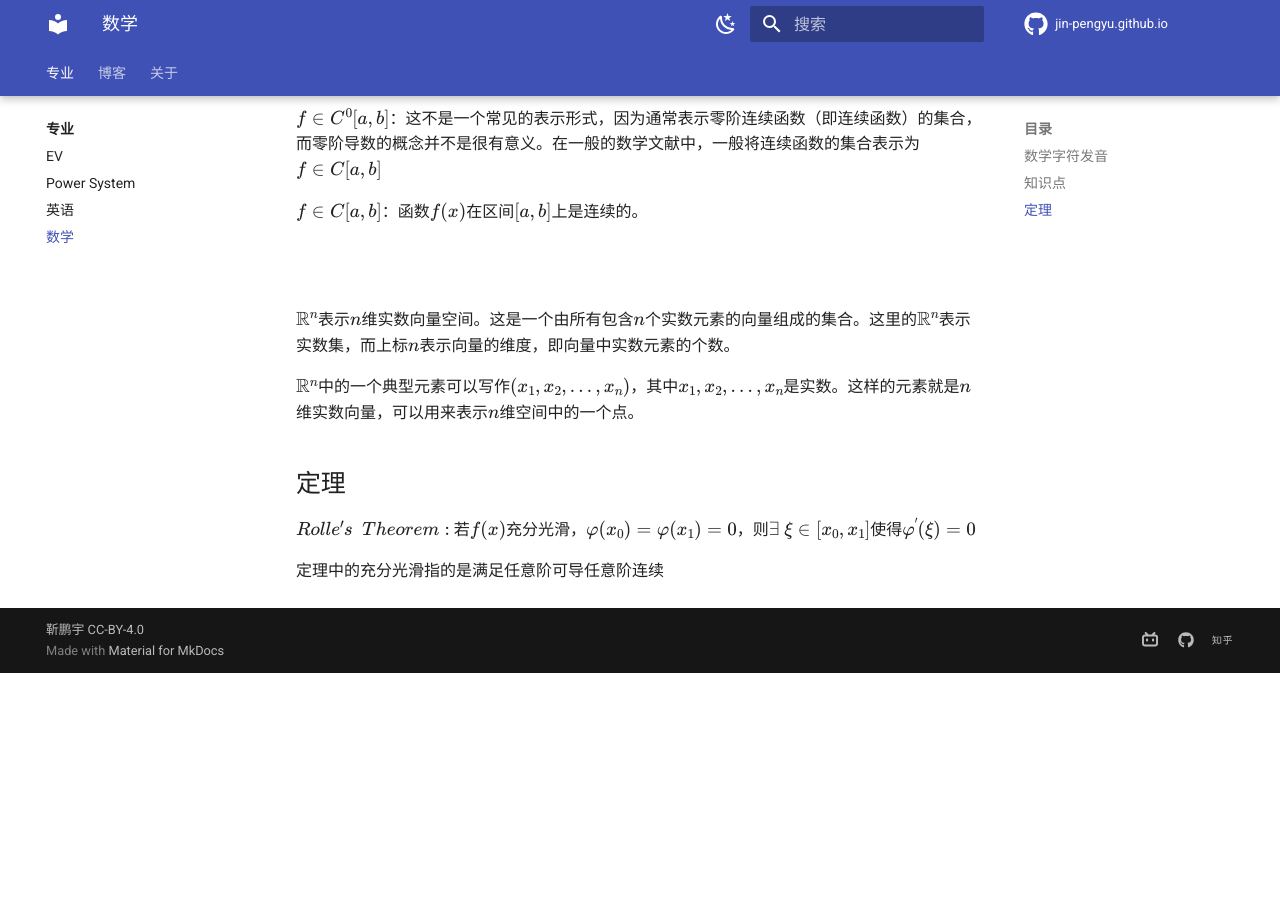
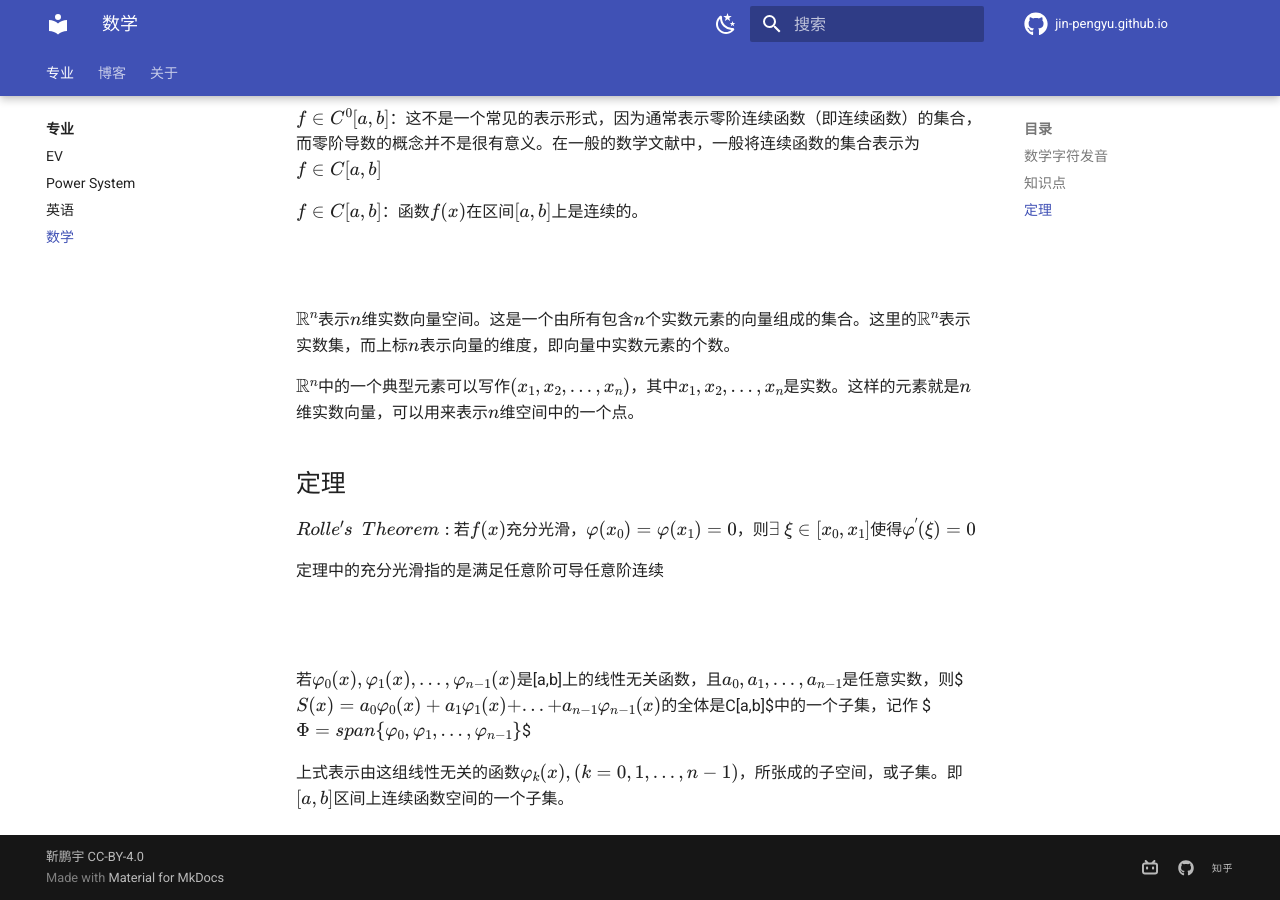
Before and after one commit to Pengyu-Jin/Pengyu-Jin.github.io, an MkDocs documentation site: the page built from docs/major/math/math.md, in a window 1280 px wide and 900 px high, scrolled down 731 px. Built offline with MkDocs 1.6.1 and Material for MkDocs 9.7.7, drawn with Linux system fonts in a browser that asks for light colours; before the commit the page ends 1404 px from its top, so only the background shows below that.

Commit message:
style change 242

```diff
--- a/docs/major/math/math.md
+++ b/docs/major/math/math.md
@@ -40,3 +40,10 @@ $\mathbb{R}^n$中的一个典型元素可以写作$(x_1,x_2,...,x_n)$，其中$x
 $Rolle's \ \  Theorem:$ 若$f(x)$充分光滑，$\varphi(x_0)=\varphi(x_1)=0$，则$\exists \ \xi \in [x_0,x_1]$使得$\varphi^{'}(\xi)=0$
 
 定理中的充分光滑指的是满足任意阶可导任意阶连续
+
+<br></br>
+
+若$\varphi_0(x),\varphi_1(x),...,\varphi_{n-1}(x)$是[a,b]上的线性无关函数，且$a_0,a_1,...,a_{n-1}$是任意实数，则$$S(x)=a_0\varphi_0(x)+a_1\varphi_1(x)+...+a_{n-1}\varphi_{n-1}(x)$$的全体是$C[a,b]$中的一个子集，记作
+$$\Phi=span\{\varphi_0,\varphi_1,...,\varphi_{n-1}\}$$
+
+上式表示由这组线性无关的函数$\varphi_k(x),(k=0,1,...,n-1)$，所张成的子空间，或子集。即$[a,b]$区间上连续函数空间的一个子集。
```
